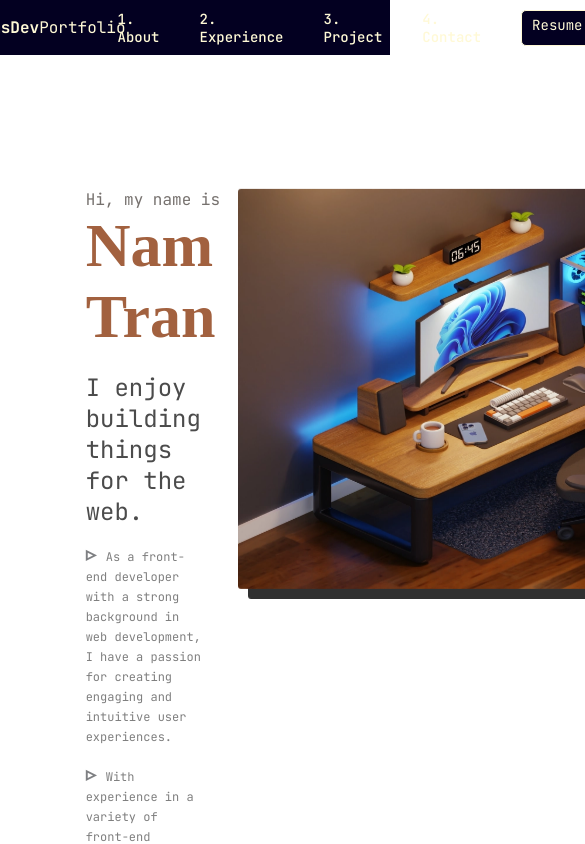
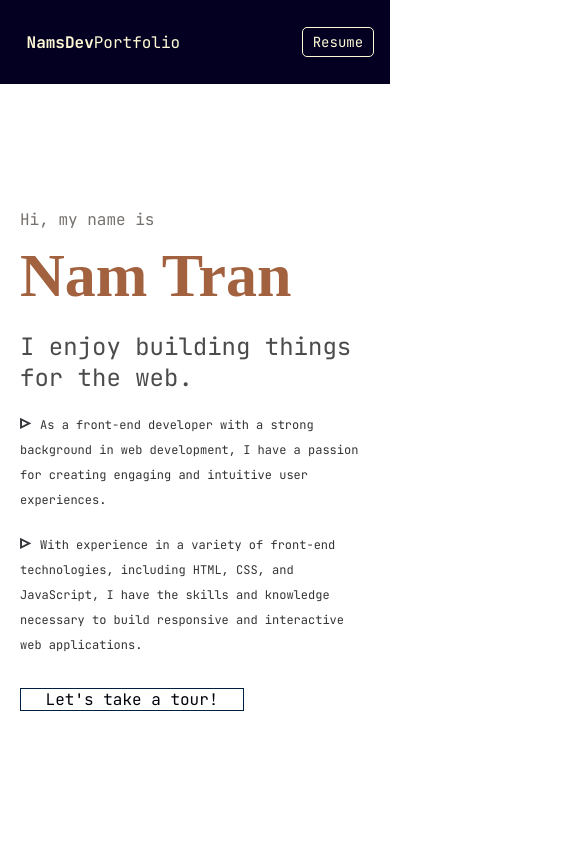
Before and after one commit to nnamtran/namsdevportfolio, a React (Create React App) app: page / in a window 390 px wide. Shown: the top 844 px of the page, 585 px wide, since content can reach past the window. Built offline with nearby package versions, Linux system fonts and the light colour scheme; a web font is replaced by a local one.

Commit message:
commit mobile

```diff
--- a/src/components/Landingpage.js
+++ b/src/components/Landingpage.js
@@ -3,9 +3,6 @@ import landingpage from '../images/landingpage.webp'
 
 const Landingpage = () => {
     // let navigate = useNavigate()
-    const handleWelcome = () => {
-        console.log('Welcome');
-    }
 
     return (
         <div className='landingpage-container'>
@@ -22,7 +19,7 @@ const Landingpage = () => {
                             With experience in a variety of front-end technologies, including HTML, CSS, and JavaScript, I have the skills and knowledge necessary to build responsive and interactive web applications.
                         </li>
                     </ul>
-                    <div className='welcome-button' onClick={handleWelcome}>Let's take a tour!</div>
+                    <a className='welcome-button' href='#about'>Let's take a tour!</a>
                 </div>
                 <div className='image-container'>
                     <img className="landingpage-image" src={landingpage} alt="Landing Page"/>
--- a/src/components/Nav.js
+++ b/src/components/Nav.js
@@ -15,7 +15,7 @@ const Nav = () => {
             <div className='tab-container'>
                 <a className='header-navigation-link' href='#about'>1. About</a>
                 <a className='header-navigation-link' href='#experience'>2. Experience</a>
-                <a className='header-navigation-link' href='#project'>3. Project</a>
+                <a className='header-navigation-link' href='#project'>3. Projects</a>
                 <a className='header-navigation-link' href='#contact'>4. Contact</a>
                 <a className='nav-button' href="./myResume.pdf" target="_blank" rel="noopener noreferrer">Resume</a>
             </div>
--- a/src/components/Project.js
+++ b/src/components/Project.js
@@ -6,7 +6,7 @@ const Project = () => {
     return (
         <div className='project-container' id="project">
             <div className='project'>
-                <div className='numbered-heading'>Project</div>
+                <div className='numbered-heading'>Projects</div>
                 <div className='myproject'>
                     <h2>Personal projects I've built during my free times</h2>
                     <div className="project-outer-box">
--- a/src/index.css
+++ b/src/index.css
@@ -117,6 +117,8 @@ nav .nav-button:hover {
     background-color: #fff9d661;
 }
 
+
+
 /* Landing Page */
 .landingpage-container {
     width: 100%;
@@ -165,11 +167,11 @@ nav .nav-button:hover {
 
 .landingpage .description {
     width: 100%;
-    font-size: 12px;
-    opacity: 0.5;
+    font-size: 13px;
+    opacity: 0.8;
     margin: 0;
     padding: 0;
-    line-height: 20px;
+    line-height: 25px;
 }
 
 li {
@@ -193,6 +195,10 @@ li::before {
     border: 1px solid #002041;
     text-align: center;
     cursor: pointer;
+}
+.landingpage .welcome-button:link, .welcome-button:visited {
+    text-decoration: none;
+    color: #000309;
 }
 
 .landingpage .welcome-button:hover {
@@ -218,12 +224,15 @@ li::before {
     50% {transform: translate(0%, -4%);}
 }
 
+
+
+
 /* About me */
 .about-container {
     position: absolute;
     top: 100vh;
     width: 100%;
-    height: 110vh;
+    height: 100vh;
     background-color: #030021;
     display: flex;
     align-items: center;
@@ -797,3 +806,241 @@ li::before {
 .hide{
     visibility: hidden;
 }
+
+/*Media Query*/
+
+@media only screen and (min-width: 320px) and (max-width: 400px) {
+    /* Nav Bar */
+    html, body {
+        max-width: 100vw;
+        overflow-x: hidden;
+    }
+
+    nav {
+        display: flex;
+        justify-content: space-evenly;
+        width: 100vw;
+        height: 10vh;
+    }
+
+    nav .tab-container .header-navigation-link {
+        display: none;
+    }
+
+    nav .name-container {
+        width: 50%;
+        padding-right: 75px;
+    }
+
+    nav .tab-container .nav-button {
+        margin-right: 10px;
+    }
+    /* Landing Page */
+
+    .landingpage-container {
+        width: 100vw;
+    }
+
+    .landingpage-container .landingpage {
+        width: 100%;
+        justify-content: flex-start;
+    }
+
+    .landingpage-container .landingpage .introduction-container {
+        width: 100%;
+        padding-left: 20px;
+        justify-content: space-around;
+    }
+
+    .landingpage-container .landingpage .image-container {
+        display: none;
+    }
+    .landingpage .description {
+        width: 100%;
+        font-size: 12px;
+        opacity: 0.8;
+        line-height: 25px;
+    }
+
+    .landingpage .introduction-1 {
+        margin-top: 40px;
+        padding-bottom: 10px;
+    }
+
+    .landingpage .welcome-button {
+        margin: 10px 0 90px 0;
+        padding: 0px;
+        width: 60%;
+    }
+
+    /* About me */
+    .about-container {
+        width: 100vw;
+        justify-content: flex-start;
+        align-items: flex-start;
+    }
+    .about-container .about .numbered-heading {
+        padding-left: 5%;
+        padding-top: 10%;
+    }
+    .about-container .about {
+        width: 100%;
+    }
+
+    .about .tab-container {
+        width: 90%;
+        margin: 40px auto 0;
+    }
+
+    .content-tabs .content li {
+        font-size: 11px;
+        padding: 5px 0;
+    }
+
+    .content-tabs .content .uni-list {
+        width: 100%;
+        font-size: 12px;
+    }
+
+    .content-tabs .content .uni-logo {
+        width: 200px;
+        height: 200px;
+        top: 400px;
+        left: 0;
+        right: 0;
+        margin: auto;
+    }
+
+    /* Experience */
+    .experience-container {
+        width: 100vw;
+        justify-content: flex-start;
+        align-items: flex-start;
+    }
+
+    .experience-container .experience .numbered-heading {
+        padding-left: 5%;
+        padding-top: 10%;
+    }
+
+    .experience-container .experience {
+        width: 100%;
+    }
+
+    .experience-container .experience .jobs {
+        width: 100%;
+        margin: 40px auto 0;
+    }
+
+    .jobs .job-container .job-description {
+        width: 100%;
+        padding-left: 15px;
+    }
+
+    .job-container .job-description .year::after {
+        width: 150px;
+    }
+
+    .job-container .job-description h2 {
+        font-size: 16px;
+    }
+
+    .job-container .job-description ul {
+        padding-left: 0;
+    }
+
+    .job-container .job-description li {
+        font-size: 11px;
+    }
+
+    .job-container .job-description a::before {
+        content: '@';
+    }
+
+    /*Projects*/
+
+    .project-container {
+        width: 100vw;
+        height: 150vh;
+        justify-content: flex-start;
+        align-items: flex-start;
+    }
+
+    .project-container .project {
+        width: 100%;
+    }
+
+    .project-container .project .numbered-heading {
+        padding-left: 5%;
+        padding-top: 5%;
+    }
+
+    .project .myproject {
+        margin: 40px auto 0;
+        justify-content: center;
+        width: 95%;
+    }
+
+    .project .myproject h2 {
+        padding: 0 0 40px 0;
+        margin: 0;
+    }
+
+    .myproject .project-outer-box {
+        align-items: center;
+        flex-direction: column;
+        width: 100%;
+    }
+
+    .myproject .project-outer-box .project-box {
+        width: 90%;
+        margin-bottom: 20px;
+        padding: 10px;
+    }
+
+    /* Contact */
+
+    .contact-container {
+        top: 450vh;
+        width: 100vw;
+        justify-content: flex-start;
+        align-items: flex-start;
+    }
+
+    .contact-container .contact {
+        width: 100%;
+    }
+
+    .contact-container .contact .numbered-heading {
+        padding-left: 5%;
+        padding-top: 10%;
+    }
+
+    .contact .contact-description {
+        margin: 40px auto 0;
+        width: 80%;
+    }
+
+    /*Information*/
+    .info-container {
+        top: 500vh;
+        width: 100vw;
+        position: absolute;
+        flex-direction: row;
+        right: 0;
+    }
+
+    .info-container .info {
+        flex-direction: row;
+    }
+    .info-container .info a:first-child {
+        padding: 0 15px 0 0;
+    }
+    .info-container .info a:last-child {
+        padding: 0 0 0 15px;
+    }
+    .info-container .line {
+        width: 40%;
+        height: 2px;
+    }
+}
```
